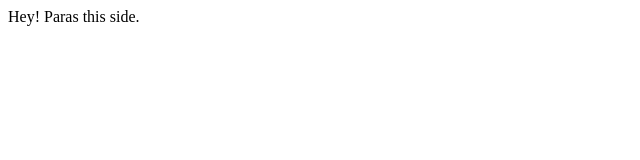
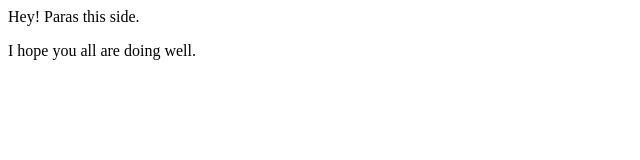
Before and after one commit to parasmangi888/Local-repo, a plain HTML site: page index.html in a window 1280 px wide. Shown: the whole page, without its empty margins (0-640 px from the left). Drawn offline with Linux system fonts and the light colour scheme.

Commit message:
New paragraph

```diff
--- a/index.html
+++ b/index.html
@@ -1 +1,2 @@
 <p>Hey! Paras this side.</p>
+<p>I hope you all are doing well.</p>
```
